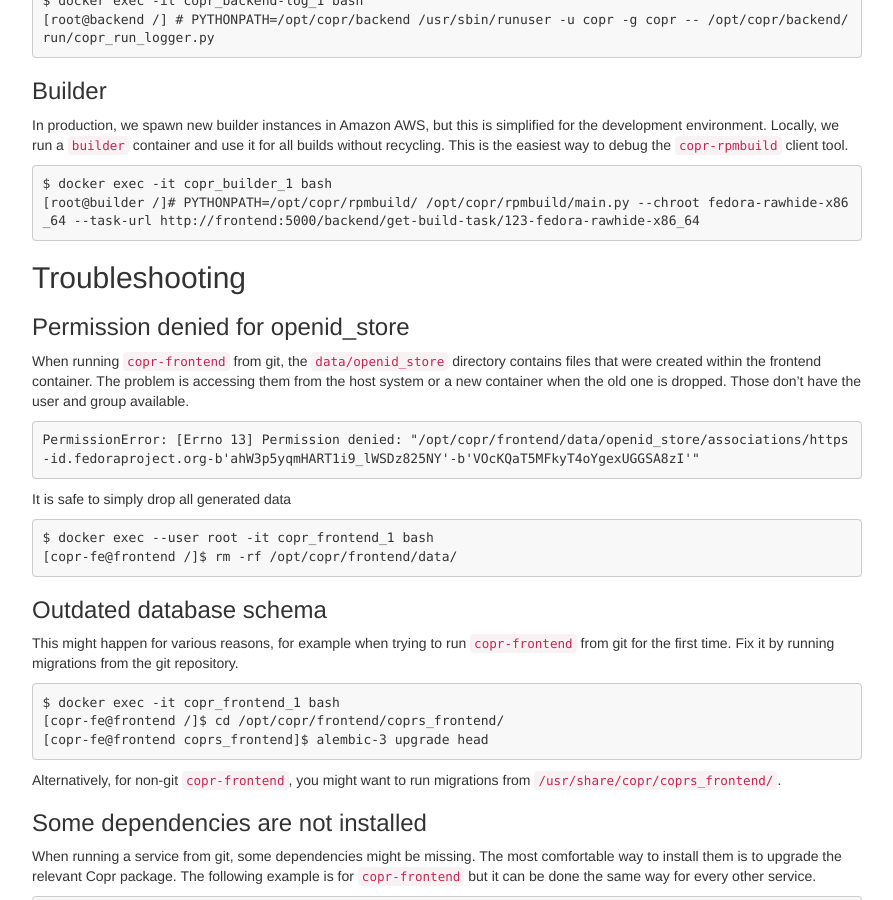
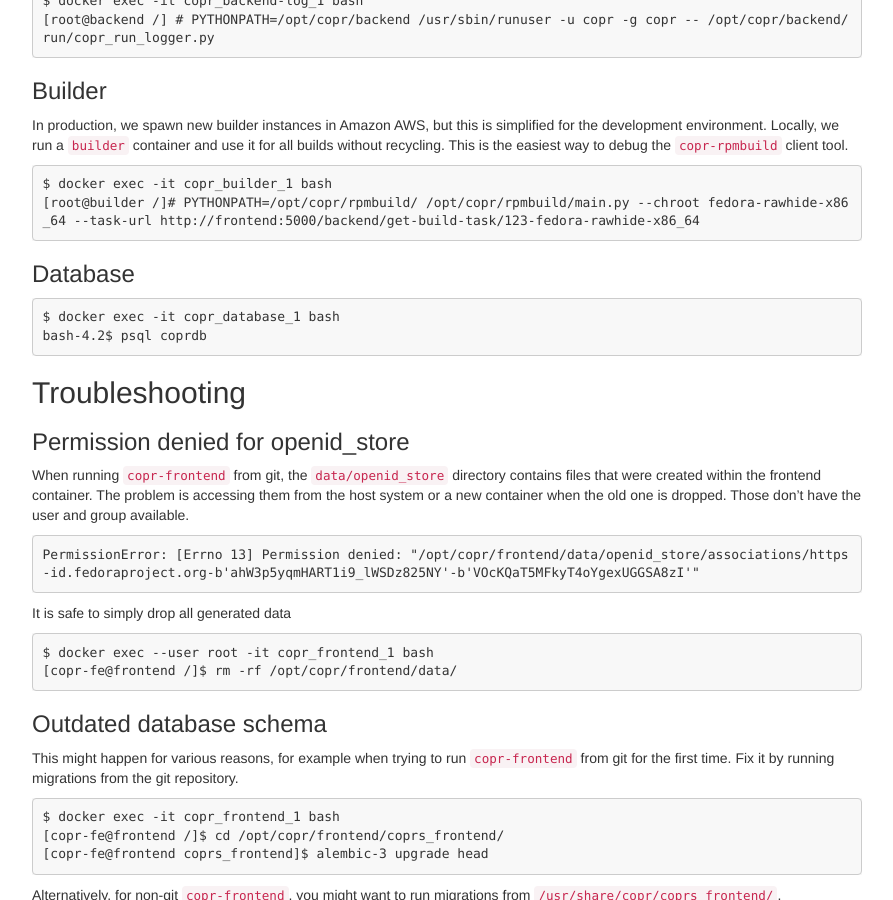
Before and after one commit to FrostyX/frostyx.github.io, a Jekyll site: the page built from _posts/2020-12-31-copr-docker-compose-without-supervisord.md, in a window 1280 px wide and 900 px high, scrolled down 2277 px. Shown: the whole window, without its empty margins (193-1086 px from the left). Built offline with Jekyll 4.4.1, drawn with Linux system fonts in a browser that asks for light colours; nearby versions of some CDN libraries; comment, search, counter and statistics services are not loaded; some of the changed text lies outside the part shown.

Commit message:
Describe how to connect to the database

````diff
--- a/_posts/2020-12-31-copr-docker-compose-without-supervisord.md
+++ b/_posts/2020-12-31-copr-docker-compose-without-supervisord.md
@@ -168,6 +168,13 @@
 [root@builder /]# PYTHONPATH=/opt/copr/rpmbuild/ /opt/copr/rpmbuild/main.py --chroot fedora-rawhide-x86_64 --task-url http://frontend:5000/backend/get-build-task/123-fedora-rawhide-x86_64
 ```
 
+### Database
+
+```
+$ docker exec -it copr_database_1 bash
+bash-4.2$ psql coprdb
+```
+
 
 ## Troubleshooting
 
````
Also changed, not shown: other parts of _posts/2020-12-31-copr-docker-compose-without-supervisord.md (+1 -1 lines).
